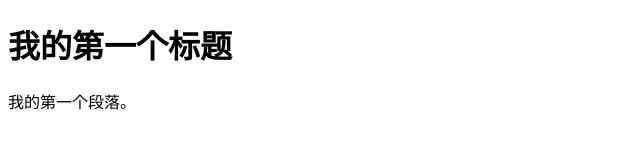
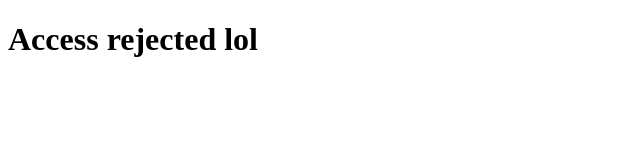
Before and after one commit to dogisyyds/tutorial.github.io, a plain HTML site: page index.html in a window 1280 px wide. Shown: the whole page, without its empty margins (0-640 px from the left). Drawn offline with Linux system fonts and the light colour scheme.

Commit message:
Update index.html

```diff
--- a/index.html
+++ b/index.html
@@ -5,7 +5,6 @@
 <title>菜鸟教程(runoob.com)</title>
 </head>
 <body>
-    <h1>我的第一个标题</h1>
-    <p>我的第一个段落。</p>
+    <h1>Access rejected lol</h1>
 </body>
 </html>
```
